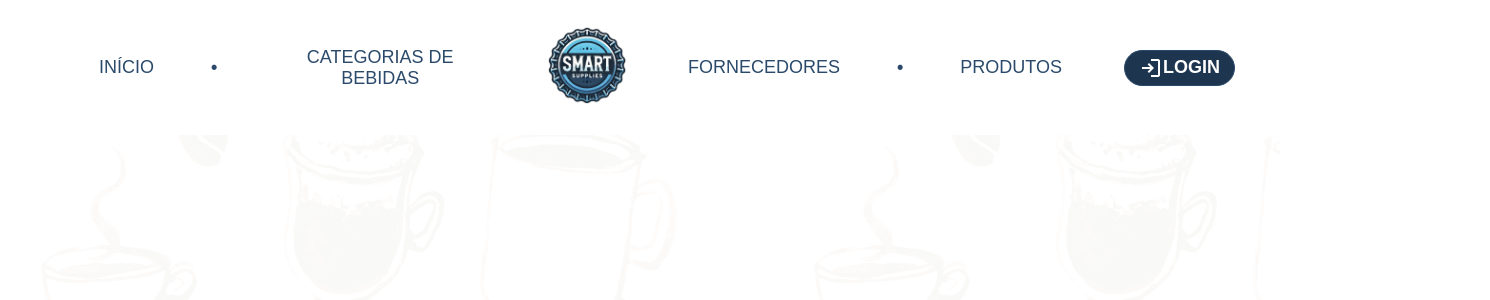
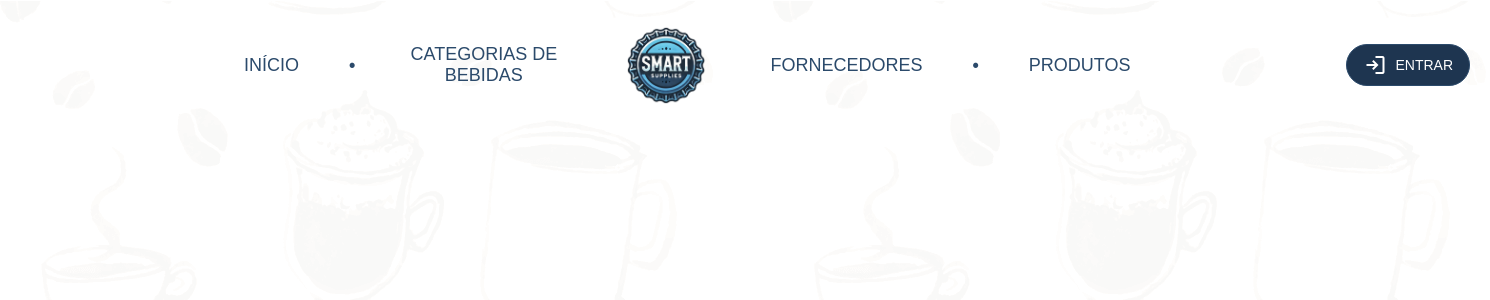
Before and after one commit to hivinayanna/smart-supplies, a React (Vite) app in the folder src/FrontEnd/: page / in a window 1280 px wide. Shown: the top 300 px of the page, 1490 px wide, since content can reach past the window. Built offline with nearby package versions, Linux system fonts and the light colour scheme.

Commit message:
:recycle: refactor: melhora do alinhamento e espaçamento da navbar

```diff
--- a/src/FrontEnd/src/components/navBar/navbar.css
+++ b/src/FrontEnd/src/components/navBar/navbar.css
@@ -10,9 +10,12 @@ li {
     display: flex;
     align-items: center;
     justify-content: center;
+    margin-left: 210px;
+    width: 100%;
     padding: 20px;
     font-family: "Poppins", sans-serif;
-    background-color: rgb(255, 255, 255);
+    background: transparent;
+    position: absolute; /* Permite sobrepor a imagem de fundo */
     font-weight: 100;
     color: #2B4A6B;
 }
@@ -20,16 +23,14 @@ li {
 .nav-links {
     display: flex;
     align-items: center;
-    margin-left: 50px;
+    gap: 2em;
 }
 
 .nav-links a {
-    margin: 0 15px;
     color: #2B4A6B;
 }
 
 h4 {
-    margin: 0 10px;
     color: #2B4A6B;
 }
 
@@ -37,42 +38,42 @@ h4 {
 .logo {
     height: 80px;
     width: 80px;
+    display: block;
 }
 
 .Login {
     display: flex; /* Use flexbox for alignment */
-    align-items: center; /* Center items vertically */
-    margin-right: 10px;
+    align-items: center;
+    justify-content: center;
+    margin-left: 170px;
+    gap: 8px;
     color: #FFFFFF;
-    padding: 10px 20px; /* Add more padding for a better look */
-    font-weight: 700;
+    padding: clamp(8px, 0.6vw, 24px) clamp(16px, 1.2vw, 48px);
+    font-weight: 500;
     line-height: 120%;
+    font-size: clamp(14px, 0.938vw, 36px);
     font-family: "Poppins", sans-serif;
     background-color: #1E3550; /* Button background color */
-    border-radius: 28px; /* Rounded corners */
+    border-radius: clamp(28px, 2.5vw, 68px);
     border: 0.5px solid #2B4A6B; /* Border color */
     text-transform: uppercase;
-    text-decoration: none;
-    transition: background-color 0.3s ease, border-color 0.3s ease, transform 0.3s ease; /* Add transition for hover effects */
+    text-decoration: none !important;
+    text-align: center;
+    transition: background-color 0.3s ease, border-color 0.3s ease; /* Add transition for hover effects */
     cursor: pointer; /* Change cursor to pointer */
 }
 
 .Login:hover {
-    background-color: #2B4A6B; /* Change background on hover */
-    border-color: #ffffff; /* Change border color on hover */
+    background-color: #162b45; /* Change background on hover */
+    border-color: #162b45; /* Change border color on hover */
     transform: scale(1.05); /* Slightly enlarge the button on hover */
-}
-
-.Login .material-icons {
-    margin-right: 25px; /* Space between icon and text */
-    font-size: 20px; /* Adjust icon size */
 }
 
 /* NAVBAR MENU */
 .menu {
     display: flex;
     align-items: center; /* Center items vertically */
-    gap: 1em;
+    gap: 2em;
     font-size: 18px;
 }
 
--- a/src/FrontEnd/src/components/navBar/navbar.jsx
+++ b/src/FrontEnd/src/components/navBar/navbar.jsx
@@ -8,9 +8,8 @@ export class NavBar extends React.Component {
         return (
             <>
                 <nav className="navbar">
-                    <ul className="nav-links">
-
-                        <div className="menu">
+                    <div className="nav-links">
+                        <ul className="menu">
                             <Link to="/"><li>INÍCIO</li></Link><h4>•</h4>
 
                             <Link to="#"><li>CATEGORIAS DE BEBIDAS</li></Link>
@@ -20,15 +19,15 @@ export class NavBar extends React.Component {
                             <Link to="#"><li>FORNECEDORES</li></Link><h4>•</h4>
 
                             <Link to="#"><li>PRODUTOS</li></Link>
+                        </ul>
 
-                            <Link to="#">
-                                <li className="Login">
+                        <Link to="#">
+                                <button className="Login">
                                     <span className="material-symbols-outlined">login</span>
-                                    Login
-                                </li>
-                            </Link>
-                        </div>
-                    </ul>
+                                    Entrar
+                                </button>
+                        </Link>
+                    </div>
                 </nav>
             </>
         );
```
